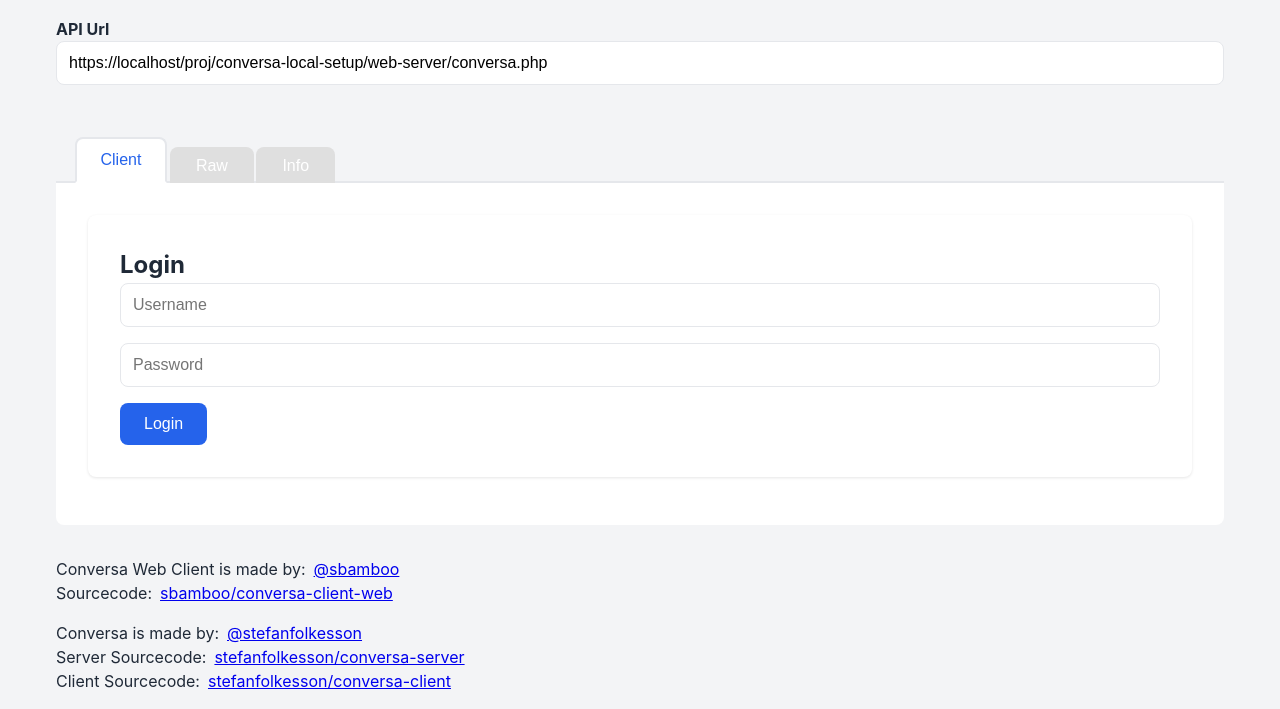
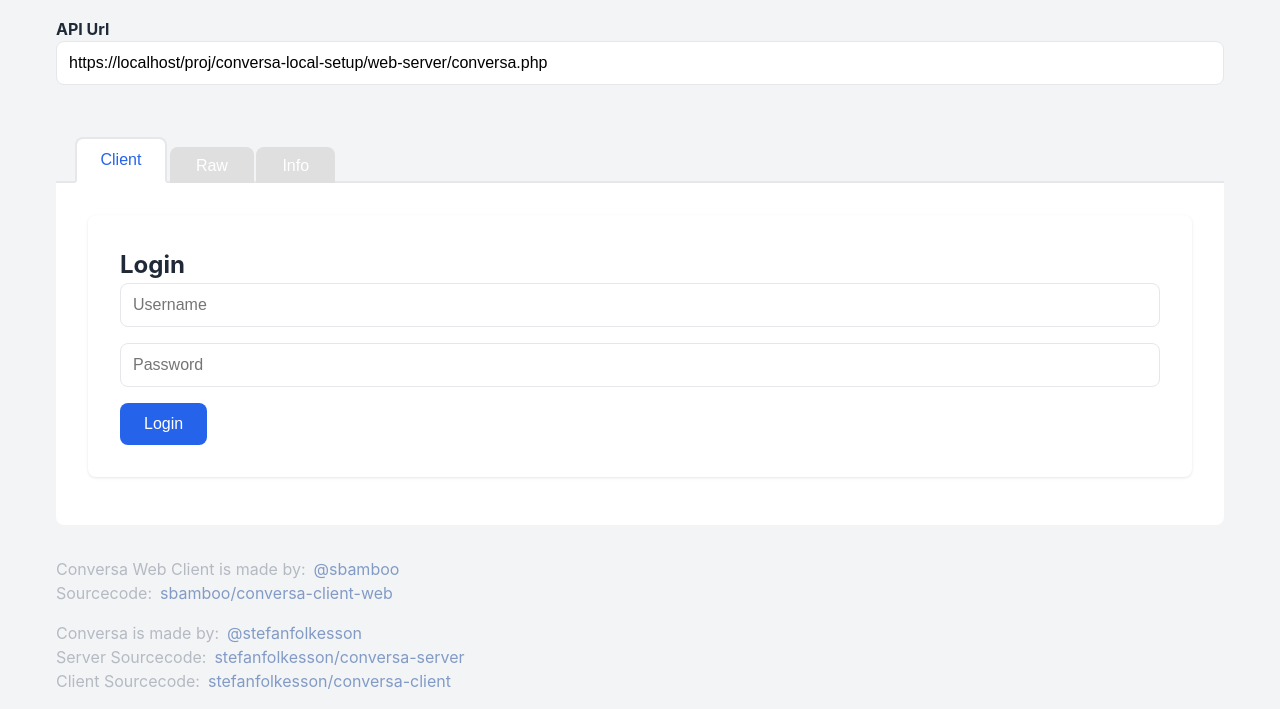
Before and after one commit to sbamboo/conversa-client-web, a website built with Vite: page index.html in a window 1280 px wide. Shown: the part 91-800 px from the top of the page. Built offline with nearby package versions, Linux system fonts and the light colour scheme.

Commit message:
Update style.css

```diff
--- a/css/style.css
+++ b/css/style.css
@@ -8,6 +8,8 @@
     --text-color: #1f2937;
     --border-color: #e5e7eb;
     --text-muted: #6b7280;
+    --text-muted-2: #b5bac2;
+    --text-muted-2-primary: rgb(130, 155, 198);
 }
 
 * {
@@ -423,3 +425,16 @@ details summary:hover {
     background-color: var(--secondary-color);
     color: white;
 }
+
+footer p {
+    color: var(--text-muted-2);
+}
+
+footer a,footer a:visited,footer a:active {
+    color: var(--text-muted-2-primary);
+    text-decoration: none;
+}
+
+footer a:hover {
+    color: var(--primary-color);
+}
```
